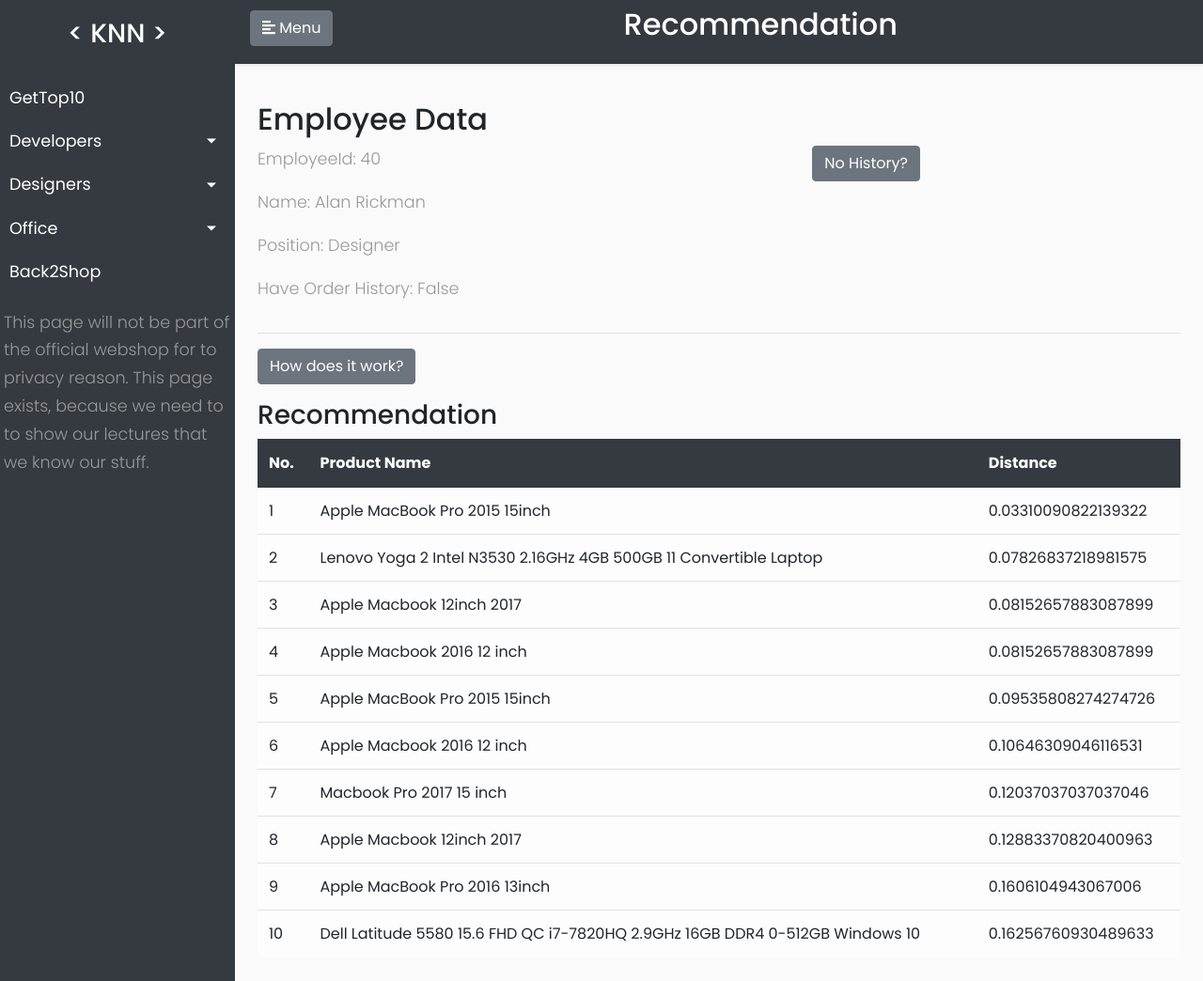
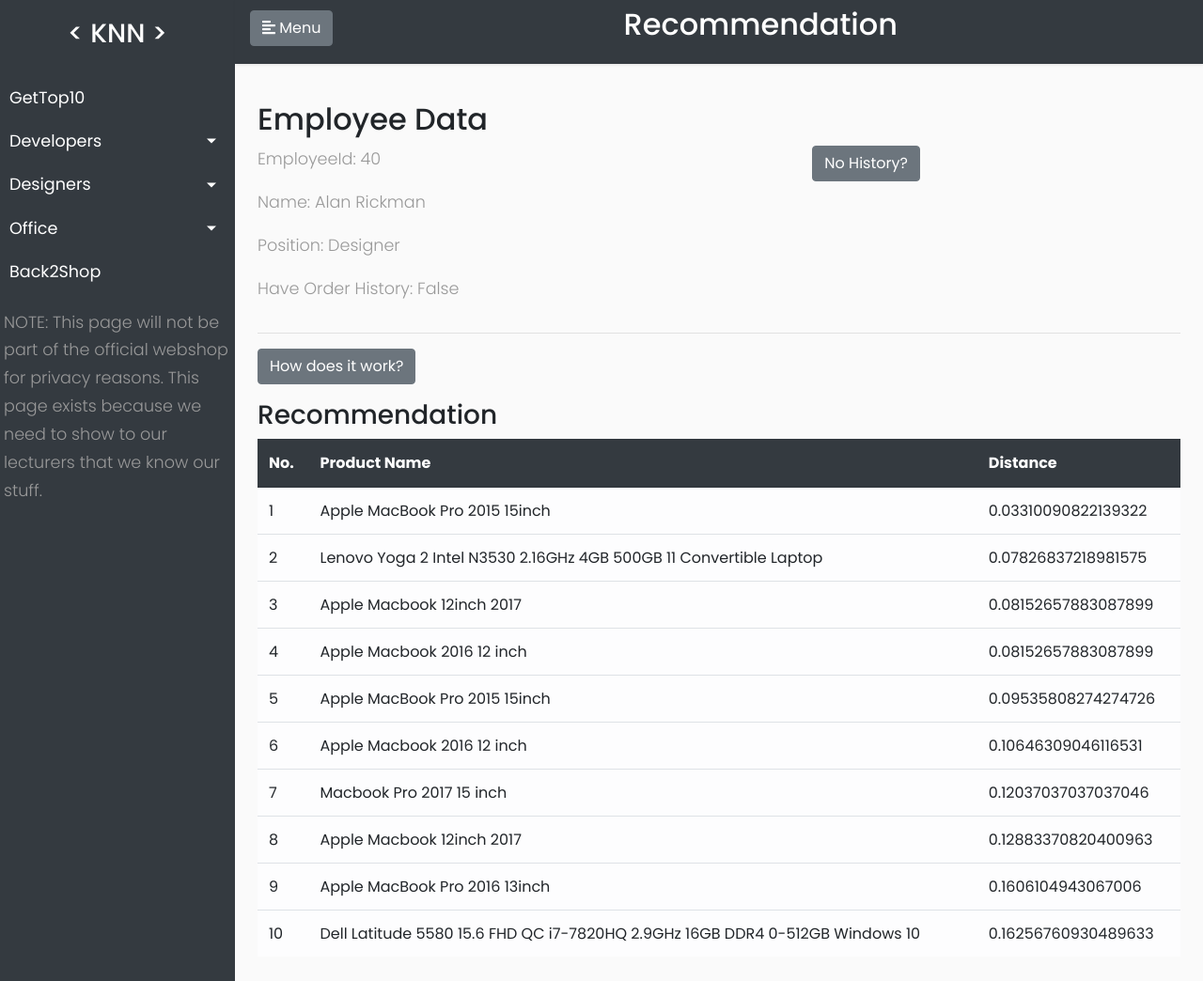
Before and after one commit to yiu-code/ProjectML, a Django app: page /knn/40/ in a window 1280 px wide. Shown: the whole page at 94% size. Run offline with Django 3.2, Linux system fonts and the light colour scheme; data comes from the database, SQL or seed files in the repository; both versions use the stored data as it was after the commit; some libraries are stand-ins or nearby versions.

Commit message:
minor fix in knn and database

```diff
--- a/FullStackDjango/api/templates/algorithm.html
+++ b/FullStackDjango/api/templates/algorithm.html
@@ -56,7 +56,7 @@
                     <a href="/">Back2Shop</a>
                 </li>
             </ul>
-            <p class="mx-1">This page will not be part of the official webshop for to privacy reason. This page exists, because we need to to show our lectures that we know our stuff.</p>
+            <p class="mx-1">NOTE: This page will not be part of the official webshop for privacy reasons. This page exists because we need to show to our lecturers that we know our stuff.</p>
         </nav>
 
         <!-- Page Content  -->
```
Also changed, not shown: FullStackDjango/db.sqlite3.
